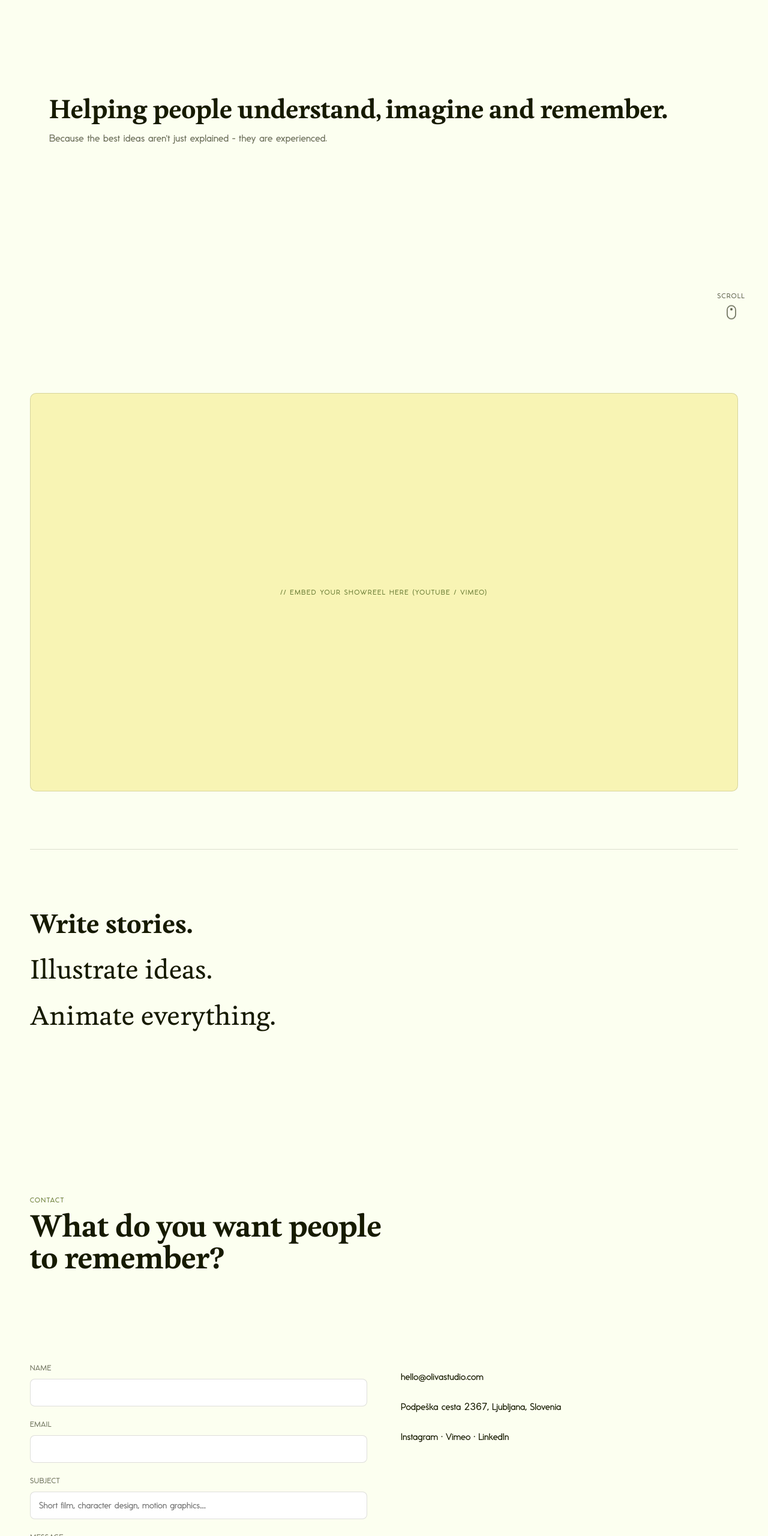
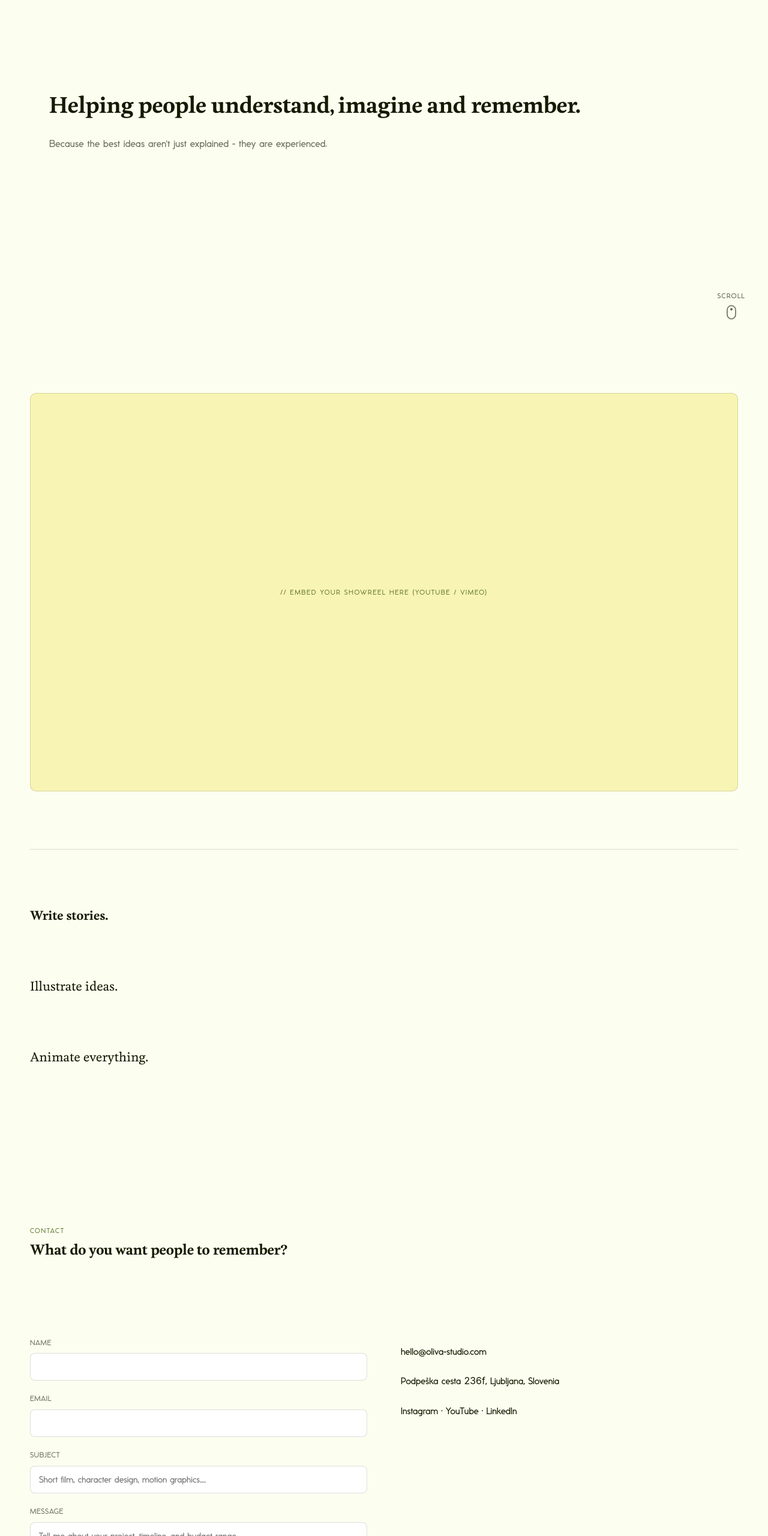
Before and after one commit to zaspana/oliva, a plain HTML site: page index.html in a window 1280 px wide. Shown: the part 240-2800 px from the top of the page at 60% size. Drawn offline with Linux system fonts and the light colour scheme.

Commit message:
update site

```diff
--- a/css/style.css
+++ b/css/style.css
@@ -270,7 +270,8 @@ button { font-family: inherit; cursor: pointer; }
 }
 .intro-hero-content h1 {
   font-weight: 700;
-  font-size: clamp(1.4rem, 3.2vw, 2.6rem);
+  font-size: clamp(1.2rem, 2.8vw, 2.2rem);
+  line-height: 1.4;
   margin: 0;
   white-space: normal;
 }
@@ -279,7 +280,7 @@ button { font-family: inherit; cursor: pointer; }
   font-weight: 400;
   font-size: clamp(0.85rem, 1.5vw, 1.05rem);
   color: var(--text-soft);
-  margin: 14px 0 0;
+  margin: 28px 0 0;
   letter-spacing: 0.01em;
 }
 
@@ -418,10 +419,10 @@ button { font-family: inherit; cursor: pointer; }
    ========================================================= */
 .service-statement p {
   font-family: var(--font-display);
-  font-size: clamp(1.6rem, 4vw, 2.6rem);
+  font-size: clamp(0.95rem, 1.8vw, 1.25rem);
   line-height: 1.5;
   color: var(--text);
-  margin: 0 0 14px;
+  margin: 0 0 88px;
 }
 .service-statement p:last-child { margin-bottom: 0; }
 .service-statement p strong { font-weight: 700; }
--- a/index.html
+++ b/index.html
@@ -62,7 +62,7 @@
 
     <section class="wrap" id="contact" style="padding: 72px 0 24px;">
       <p class="eyebrow">Contact</p>
-      <h2 style="font-size: clamp(2rem, 4vw, 3rem); max-width: 20ch;">What do you want people to remember?</h2>
+      <h2 style="font-size: clamp(0.75rem, 4vw, 1.4rem); white-space: nowrap;">What do you want people to remember?</h2>
     </section>
 
     <section class="scene wrap contact-grid">
@@ -89,13 +89,13 @@
 
       <div class="contact-info">
         <div class="item">
-          <p style="margin:0; color: var(--text);">hello@olivastudio.com</p>
+          <p style="margin:0; color: var(--text);">hello@oliva-studio.com</p>
         </div>
         <div class="item">
-          <p style="margin:0; color: var(--text);">Podpeška cesta <span class="font-numeric">2367</span>, Ljubljana, Slovenia</p>
+          <p style="margin:0; color: var(--text);">Podpeška cesta <span class="font-numeric">236f</span>, Ljubljana, Slovenia</p>
         </div>
         <div class="item">
-          <p style="margin:0; color: var(--text);">Instagram · Vimeo · LinkedIn</p>
+          <p style="margin:0; color: var(--text);">Instagram · YouTube · LinkedIn</p>
         </div>
       </div>
     </section>
```
